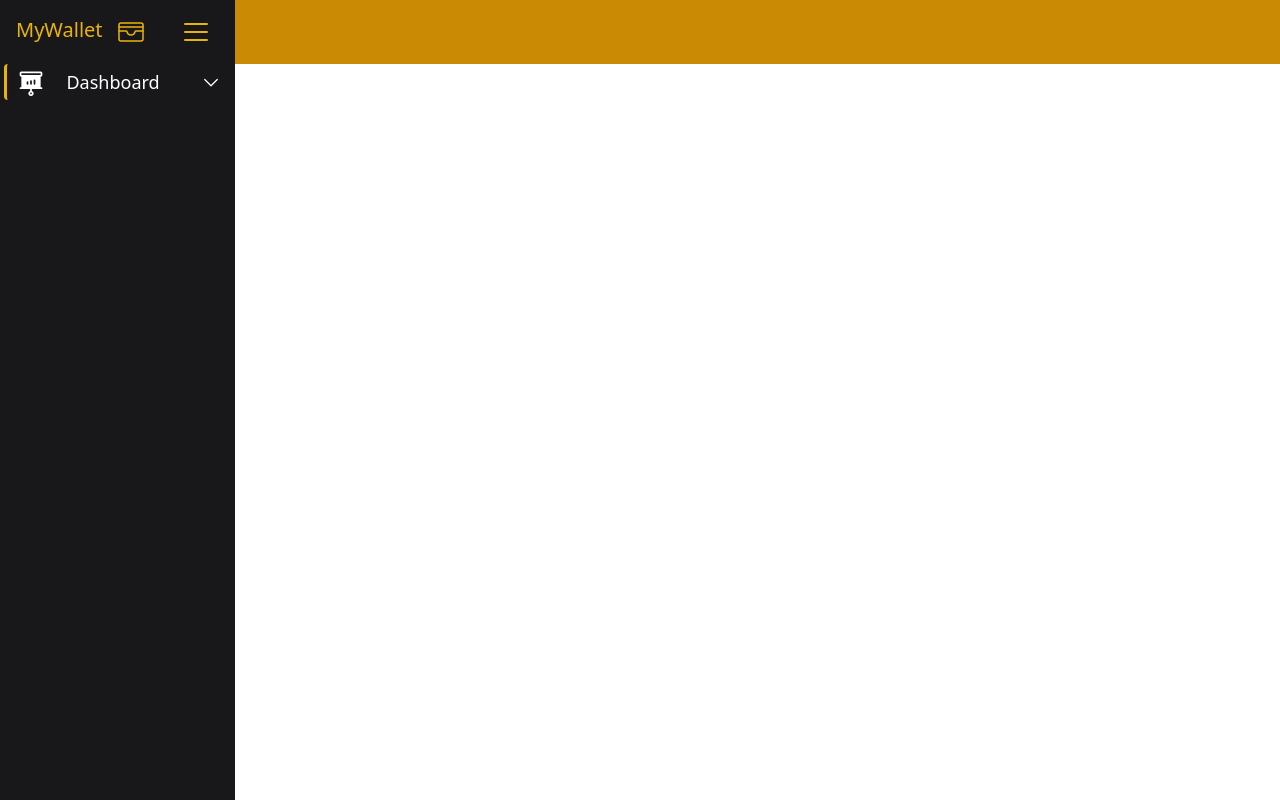
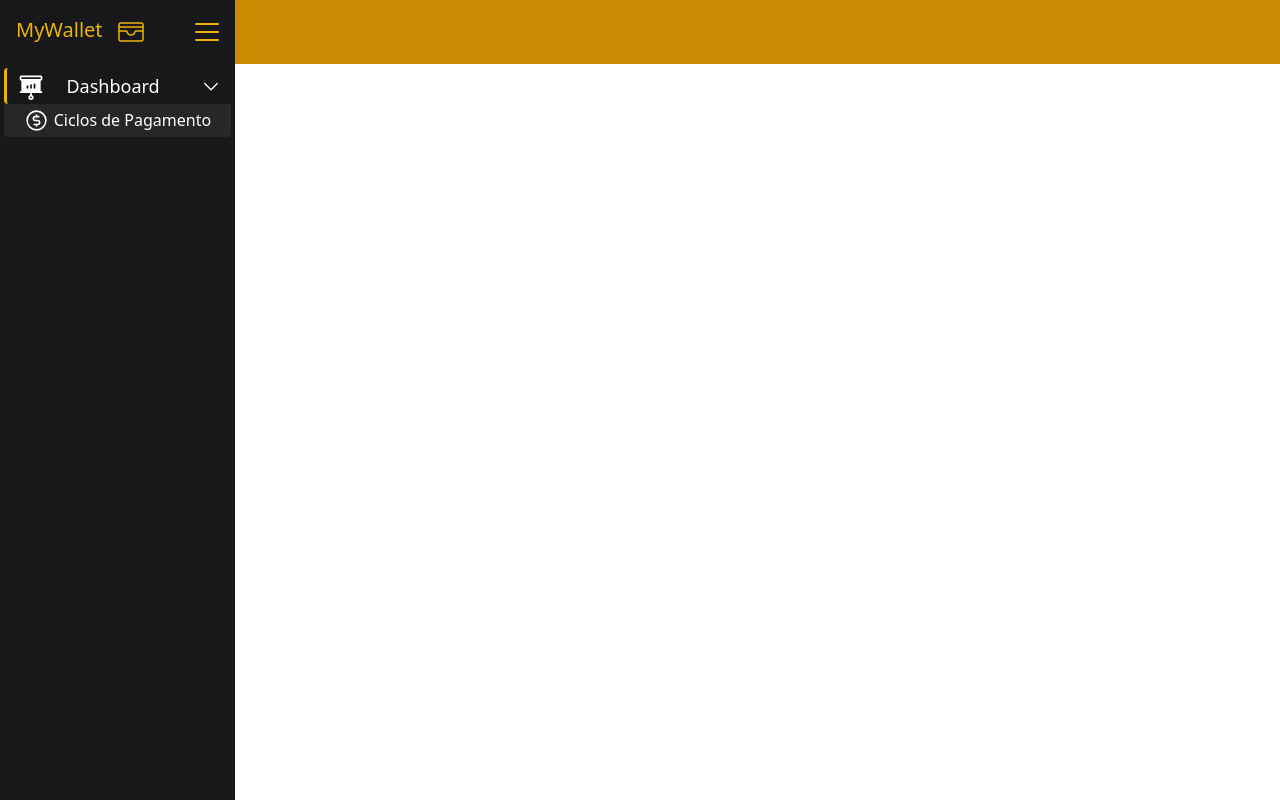
Before and after one commit to TomNotHolland/MyWallet-App, a React (Vite) app in the folder Frontend/: page / in a window 1280 px wide. Both pictures are taken after a click on the element 29 px from the left and 32 px from the top of the page. Built offline with nearby package versions, Linux system fonts and the light colour scheme.

Commit message:
Sidebar file syntax and size reduced by splitting up few parts into a components

```diff
--- a/Frontend/src/components/Sidebar.tsx
+++ b/Frontend/src/components/Sidebar.tsx
@@ -1,37 +1,33 @@
 import { Cardholder, List } from "phosphor-react";
 import { useMenu } from '../hooks/MenuHook';
 import Accordion from "./Accordion";
+import { AccordionOption } from "./AccordionOption";
+import NavHeader from "./NavHeader";
 
 export default function Sidebar() {
   const { openMenu, setOpenMenu } = useMenu()
 
   return (
     <section className="flex">
-      <aside className={`flex flex-col relative bg-zinc-900 min-h-screen gap-y-4 ${openMenu ? "w-16" : "w-72"} duration-500`}>
-        <div className="inline-flex w-[90%] justify-between">
-          <a href="#" className={`cursor-pointer select-none
-            ${!openMenu ? "inline-flex justify-start mt-4 ml-4 text-yellow-500 text-xl"
-              : "flex mt-4 opacity-0 overflow-hidden duration-500"}`}>
+      <aside className={`flex flex-col relative bg-zinc-900 min-h-screen gap-y-5 ${openMenu ? "w-16" : "w-72"} duration-500`}>
+        <div className="flex justify-between">
+          <a href="#" className={`flex cursor-pointer select-none mt-4 duration-500
+            ${!openMenu ? "justify-start ml-4 text-yellow-500 text-xl"
+              : "opacity-0 overflow-hidden"}`}>
             MyWallet
             <Cardholder size={32} weight="light" className="ml-3 min-w-fit" />
           </a>
           <div className={`${!openMenu ? "self-end" : "self-end mr-3"}`} onClick={() => setOpenMenu(!openMenu)}>
-            <List size={32} weight="regular"
-              className={`${!openMenu ? "text-yellow-500 cursor-pointer duration-500 translate-x-0"
-                : "text-yellow-500 cursor-pointer duration-500 -translate-x-0"}`} />
+            <List size={32} className={`duration-500 text-yellow-500 cursor-pointer
+            ${openMenu ? "-translate-x-1"
+              : "-translate-x-3"}`} />
           </div>
         </div>
-        <Accordion />
+        <Accordion>
+          <AccordionOption />
+        </Accordion>
       </aside>
-
-      <nav className="inline-flex h-16 bg-yellow-600 w-full text-zinc-900 font-semibold">
-        <span
-          className={`${!openMenu ? "flex invisible overflow-hidden opacity-0 duration-200 translate-x-32"
-            : "select-none overflow-hidden flex text-2xl m-4 duration-300"}`}>
-          MyWallet
-          <Cardholder size={32} className="mx-2 my-0.5" />
-        </span>
-      </nav>
+      <NavHeader />
     </section>
   );
 }
```
